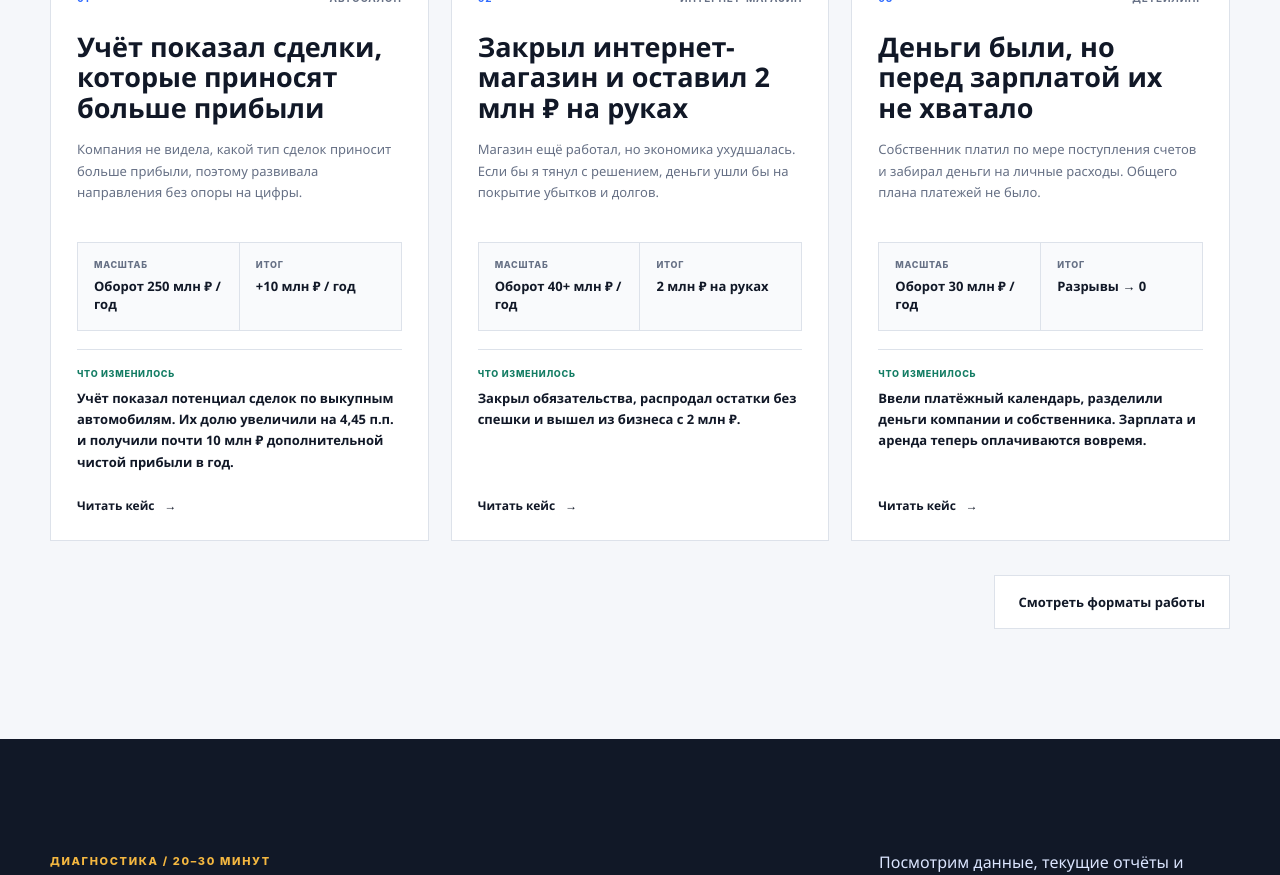
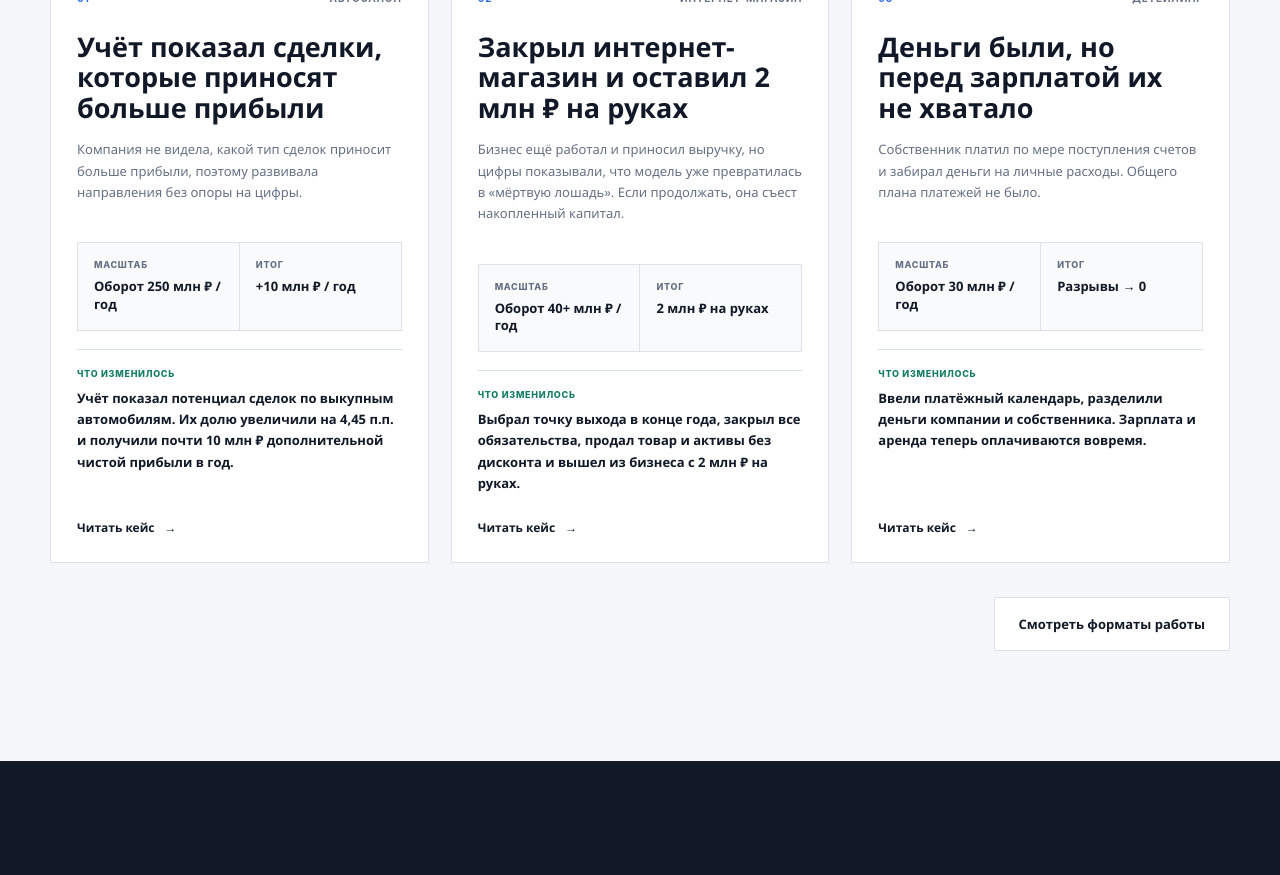
Before and after one commit to Kj9516/andrew-cfo-portfolio, a Next.js app: page /cases in a window 1280 px wide. Shown: the part 1080-1955 px from the top of the page. Built offline with nearby package versions, Linux system fonts and the light colour scheme.

Commit message:
feat: revise internet shop exit narrative

```diff
--- a/app/data.ts
+++ b/app/data.ts
@@ -199,50 +199,53 @@ export const cases: CaseStudy[] = [
     role: "Собственник",
     timeframe: "Плановое закрытие",
     cardTitle: "Закрыл интернет-магазин и оставил 2 млн ₽ на руках",
-    pageTitle: "Интернет-магазин: закрыл компанию без долгов и с 2 млн ₽ на руках",
-    lead: "Я пять лет развивал интернет-магазин с оборотом более 40 млн ₽ в год. Когда рынок изменился, заранее посчитал, сколько будет стоить продолжение работы и сколько останется после закрытия.",
+    pageTitle: "Как управленческий учёт помог вовремя выйти из бизнеса",
+    lead: "Благодаря постоянному и системному ведению учёта передо мной всегда была актуальная картина бизнеса. Я заметил ухудшающуюся динамику, провёл глубокий анализ и понял: прежняя модель перестала быть устойчивой.",
     scale: "Оборот 40+ млн ₽ / год",
     keyMetric: "2 млн ₽ на руках",
     outcomeLabel: "после закрытия компании",
-    shortProblem: "Магазин ещё работал, но экономика ухудшалась. Если бы я тянул с решением, деньги ушли бы на покрытие убытков и долгов.",
-    whatChanged: "Закрыл обязательства, распродал остатки без спешки и вышел из бизнеса с 2 млн ₽.",
-    context: "Это был мой собственный интернет-магазин. После изменений на рынке прежняя модель стала зарабатывать меньше, хотя оборот всё ещё выглядел большим.",
-    initialState: "Нужно было выбрать: продолжать вкладывать деньги или закрыть компанию, пока товара и активов хватало на все обязательства.",
-    stakes: "Если затянуть с закрытием, пришлось бы распродавать товар в последний момент и закрывать долги личными деньгами.",
+    shortProblem: "Бизнес ещё работал и приносил выручку, но цифры показывали, что модель уже превратилась в «мёртвую лошадь». Если продолжать, она съест накопленный капитал.",
+    whatChanged: "Выбрал точку выхода в конце года, закрыл все обязательства, продал товар и активы без дисконта и вышел из бизнеса с 2 млн ₽ на руках.",
+    context: "Это был мой собственный интернет-магазин, который я развивал пять лет и вывел на оборот более 40 млн ₽ в год. Управленческий учёт вёлся постоянно, поэтому ухудшение динамики было видно не по ощущениям, а по цифрам.",
+    initialState: "Глубокий анализ показал, что бизнес-модель перестала быть устойчивой. Нужно было не тянуть до кассовых разрывов, а найти момент, когда компания ещё могла спокойно рассчитаться со всеми и сохранить деньги собственника.",
+    stakes: "При раннем закрытии мы недополучили бы прибыль новогоднего сезона. При позднем — бизнес съел бы весь капитал, и собственники могли остаться с долгами.",
     causes: [
-      "Маржа снижалась, хотя оборот оставался высоким.",
-      "Каждый лишний месяц увеличивал риск потери накопленных денег.",
-      "Товар и активы нужно было продать без срочных скидок.",
+      "Динамика бизнеса ухудшалась, хотя магазин продолжал работать и приносить выручку.",
+      "Расчёт показал, что прежняя модель больше не была устойчивой.",
+      "Каждый лишний месяц после сезона увеличивал риск потерять капитал и прийти к кассовым разрывам.",
+      "Для выхода без долгов товар и активы нужно было продать без экстренного дисконта.",
     ],
     workDone: [
-      "Посчитал два варианта: продолжать работу или закрываться.",
-      "Составил график платежей и продажи товарных остатков.",
-      "Выбрал дату закрытия и прошёл план без новых долгов.",
+      "На основе актуального учёта заметил ухудшение динамики и глубоко разобрал экономику модели.",
+      "Сравнил сценарии продолжения работы и выхода из бизнеса.",
+      "Определил конец года как точку, в которой можно заработать на сезонном спросе и не отдать накопленный капитал на покрытие будущих убытков.",
+      "Составил план закрытия обязательств, продажи товарных остатков и активов.",
     ],
     results: [
-      "Закрыл все обязательства компании.",
-      "Не пришлось срочно распродавать товар.",
-      "После закрытия у меня осталось 2 млн ₽.",
+      "Все обязательства были закрыты.",
+      "Товар и активы проданы без экстренного дисконта.",
+      "После закрытия у меня осталось 2 млн ₽: деньги остались у собственника, а не ушли кредиторам.",
     ],
     summaryFacts: [
       { label: "Ниша", value: "Интернет-магазин" },
       { label: "Масштаб", value: "40+ млн ₽ / год" },
-      { label: "Фокус", value: "План закрытия" },
+      { label: "Фокус", value: "Точка выхода" },
       { label: "Результат", value: "2 млн ₽ на руках" },
     ],
     diagnostics: [
-      { label: "Продажи", text: "Оборот ещё был, но маржа уже снижалась." },
-      { label: "Обязательства", text: "Нужно было закрыть платежи перед поставщиками и сотрудниками." },
-      { label: "Остатки", text: "Товар требовалось продать по нормальной цене, без срочной распродажи." },
+      { label: "Динамика", text: "Актуальный учёт показал устойчивое ухудшение показателей, которое нельзя было объяснить обычной сезонностью." },
+      { label: "Бизнес-модель", text: "Продолжение работы постепенно забирало бы капитал и в итоге привело к кассовым разрывам." },
+      { label: "Момент выхода", text: "Закрываться нужно было после новогоднего сезона: не раньше, чтобы не потерять прибыль, и не позже, чтобы не остаться с долгами." },
     ],
     process: [
-      { title: "Сравнить два варианта", text: "Посчитал, сколько денег останется при продолжении работы и при закрытии." },
-      { title: "Составить план", text: "Разложил по датам платежи, продажу товара и активов." },
-      { title: "Закрыть компанию", text: "Рассчитался со всеми и не набрал новых долгов." },
+      { title: "Увидеть ухудшение по цифрам", text: "Постоянный управленческий учёт дал актуальную картину бизнеса. По динамике стало видно, что проблема не временная, а сама модель перестала быть устойчивой." },
+      { title: "Найти правильную точку выхода", text: "Расчёт показал: закрываться раньше конца года невыгодно из-за новогоднего сезона, а позже — опасно, потому что бизнес начнёт съедать накопленный капитал." },
+      { title: "Подготовить контролируемое закрытие", text: "Разложил по срокам обязательства, продажу товарных остатков и активов, чтобы не принимать экстренных решений и не давать дисконт." },
+      { title: "Выйти без долгов", text: "После сезона закрыл компанию по плану: рассчитался со всеми, продал остатки и сохранил 2 млн ₽." },
     ],
     beforeAfter: [
-      { before: "Большой оборот создавал ощущение, что бизнес ещё можно вытянуть.", after: "Расчёт показал, когда нужно остановиться, чтобы сохранить деньги." },
-      { before: "Позднее закрытие могло оставить долги.", after: "Все обязательства закрыты, на руках осталось 2 млн ₽." },
+      { before: "Работающий магазин и высокий оборот создавали ощущение, что бизнес ещё можно тянуть.", after: "Учёт показал, что модель стала неустойчивой и продолжение работы будет съедать капитал." },
+      { before: "Неудачный момент закрытия означал потерю сезонной прибыли или долги.", after: "Выход состоялся в конце года: обязательства закрыты, активы проданы без дисконта, на руках осталось 2 млн ₽." },
     ],
     proofNote: "Это мой собственный бизнес, поэтому я знаю эту ситуацию не как консультант, а как собственник.",
     ctaText: "Посчитать варианты для бизнеса",
```
